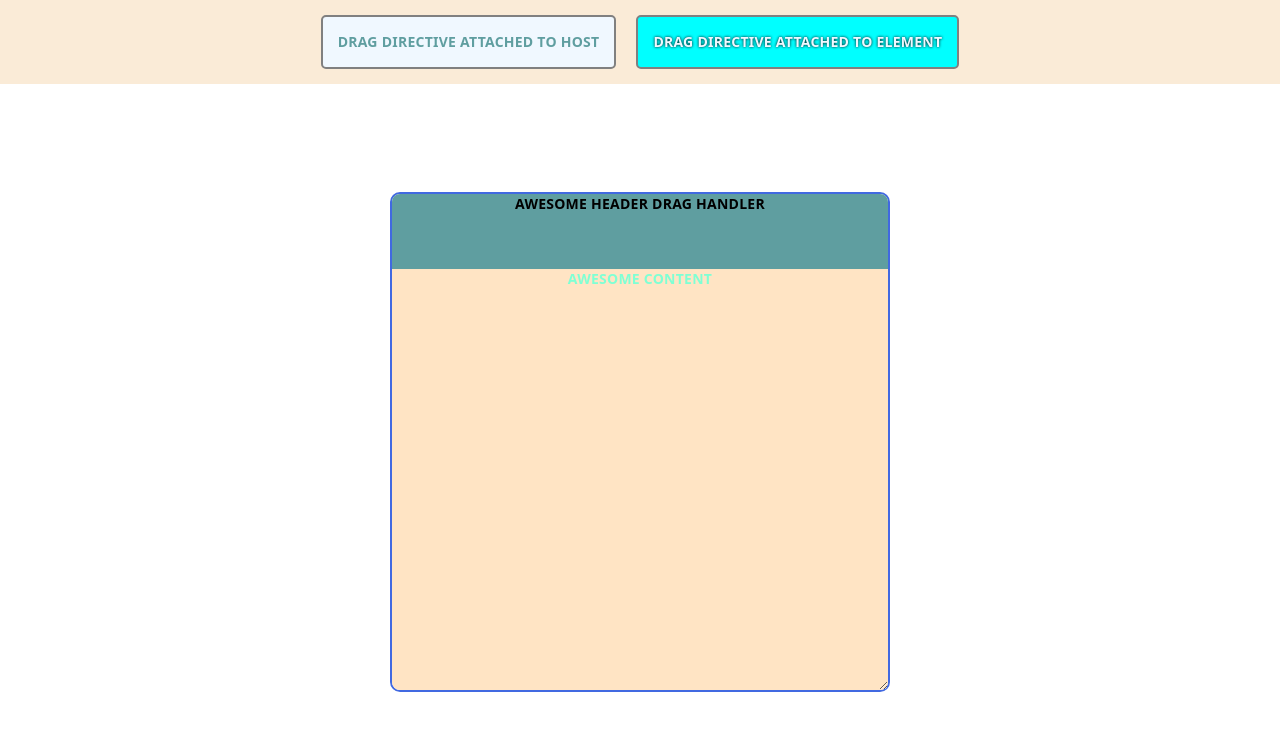
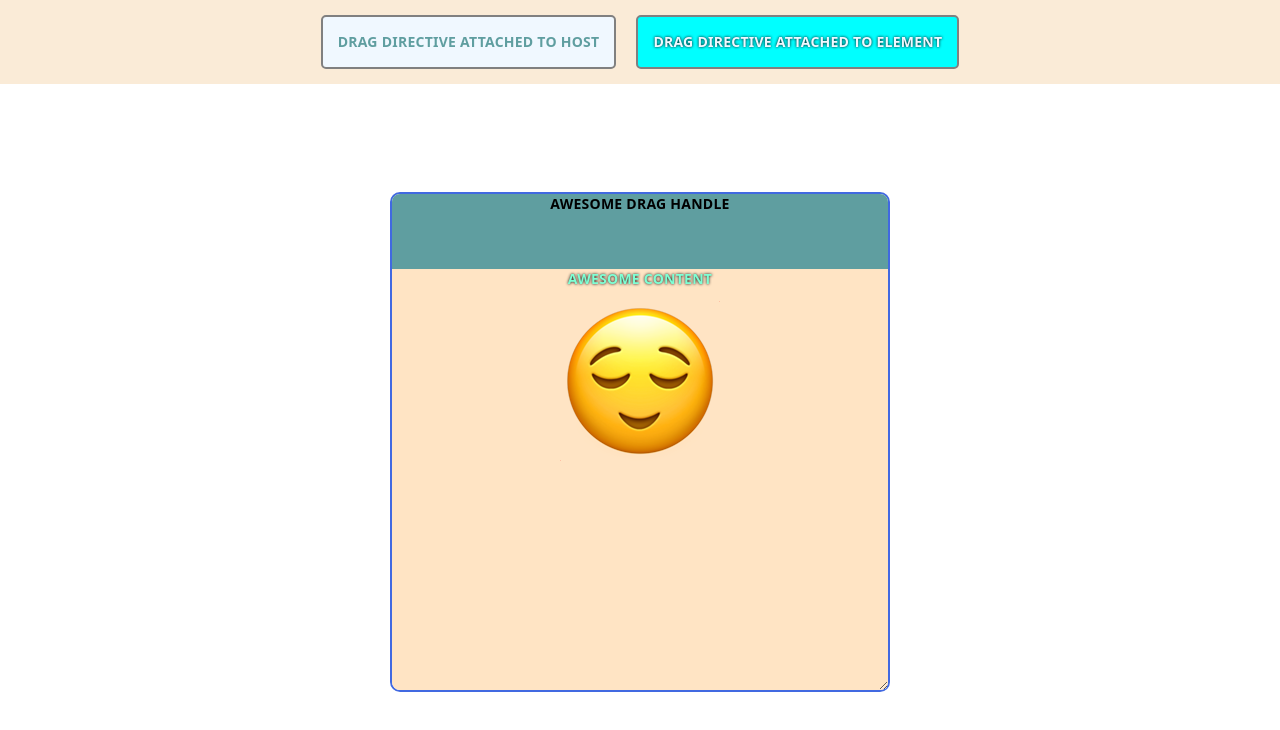
Before and after one commit to evheniyrz/angular-cdk-drag-handle, an Angular app: page /element-attached in a window 1280 px wide. Shown: the top 730 px of the page. Built offline with nearby package versions, Linux system fonts and the light colour scheme.

Commit message:
add emoji

```diff
--- a/src/app/components/host-attached-directive/host-attached-directive.component.html
+++ b/src/app/components/host-attached-directive/host-attached-directive.component.html
@@ -23,7 +23,8 @@
   </div>
 </header>
 <div class="main-content">
-  <ng-container *ngTemplate></ng-container>
+  <!-- <ng-container *ngTemplate></ng-container> -->
+  <img src="/assets/5e209b2e16a321acb3c53b1bc84e3bf6.png" alt="emoji" />
 </div>
 <!-- <ng-template #list let-content>
   <app-drag-and-drop-list></app-drag-and-drop-list>
--- a/src/app/components/host-attached-directive/host-attached-directive.component.scss
+++ b/src/app/components/host-attached-directive/host-attached-directive.component.scss
@@ -53,6 +53,9 @@
     border-top: 0;
     overflow-y: auto;
     padding: 15px;
+    display: flex;
+    align-items: center;
+    justify-content: center;
 
     &::after {
       position: absolute;
@@ -63,6 +66,12 @@
       bottom: 0;
       right: 0;
       z-index: 1;
+    }
+
+    img {
+      width: 400px;
+      height: 400px;
+      filter: drop-shadow(0 0 10px #000);
     }
   }
 }
--- a/src/app/pages/element-attached-directive/element-attached-directive.component.html
+++ b/src/app/pages/element-attached-directive/element-attached-directive.component.html
@@ -1,4 +1,7 @@
 <div class="drag-directive-container" cdkDrag>
-  <div class="drag-handler" cdkDragHandle>awesome header drag handler</div>
-  <div class="popup-content">awesome content</div>
+  <div class="drag-handler" cdkDragHandle>awesome drag handle</div>
+  <div class="popup-content">
+    <p>awesome content</p>
+    <img src="/assets/93b5c79f073306f7bb3172d7db69d19c.png" alt="" />
+  </div>
 </div>
--- a/src/app/pages/element-attached-directive/element-attached-directive.component.scss
+++ b/src/app/pages/element-attached-directive/element-attached-directive.component.scss
@@ -26,6 +26,7 @@
     .popup-content {
       flex: 1 0;
       color: aquamarine;
+      text-shadow: 0 0 3px #000;
       background-color: bisque;
     }
   }
```
Also changed, not shown: src/assets/5e209b2e16a321acb3c53b1bc84e3bf6.png (added), src/assets/93b5c79f073306f7bb3172d7db69d19c.png (added).
